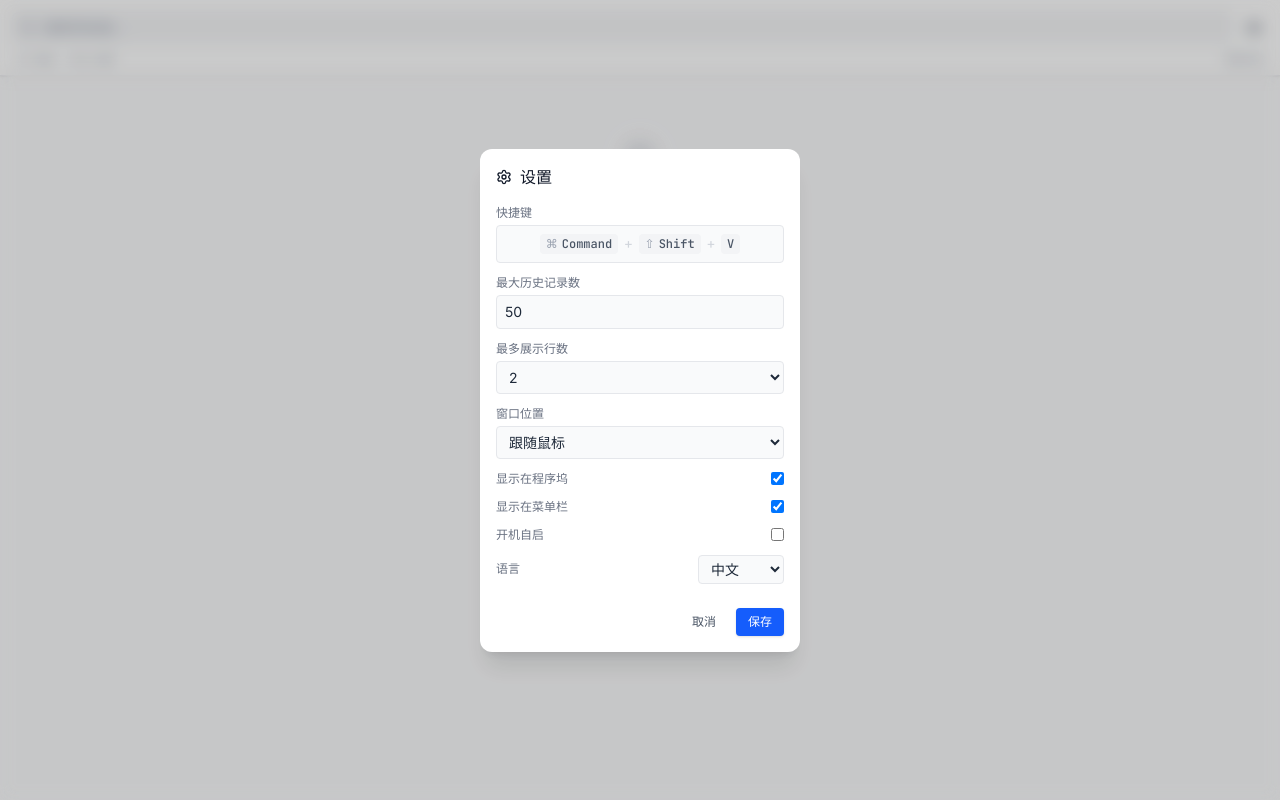
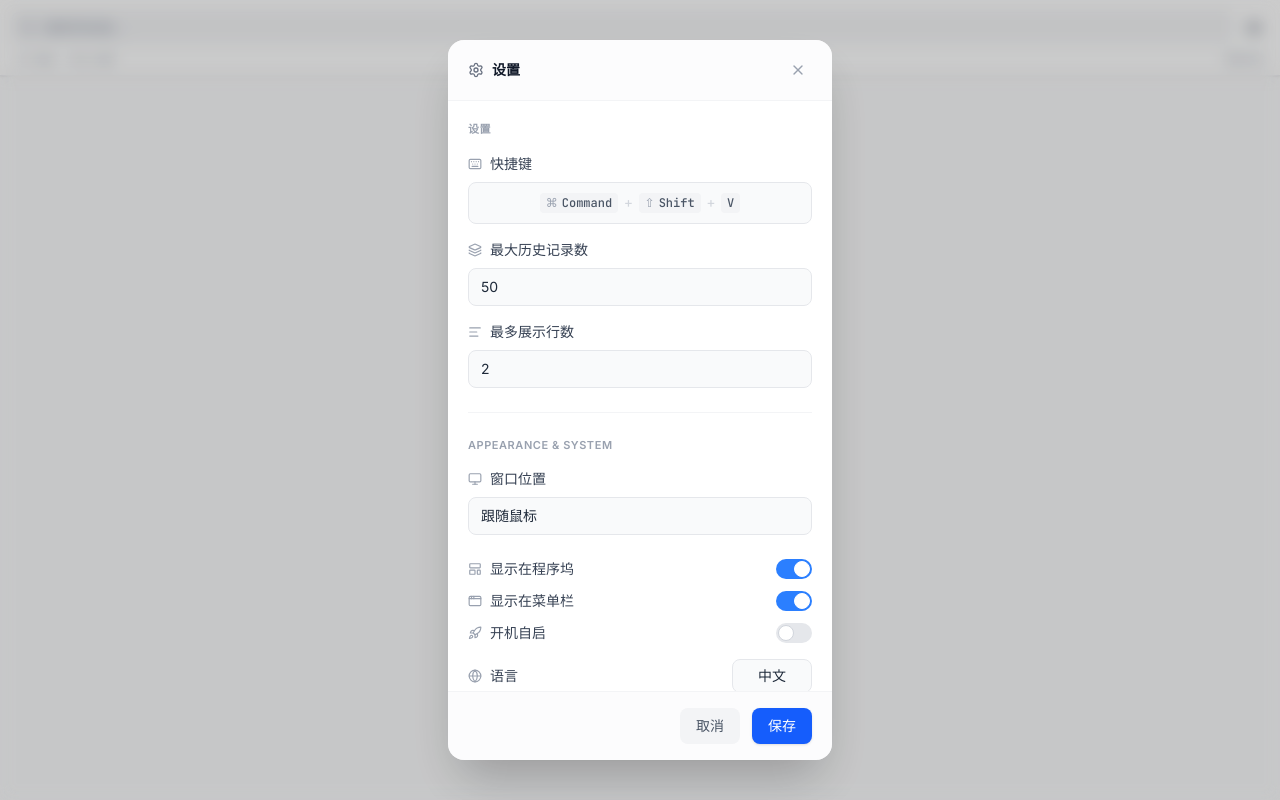
Before and after one commit to SymphonyOfNight/ClipStream, a React (Vite) app: page / in a window 1280 px wide. Both pictures are taken after a click on the button "设置". Built offline with nearby package versions, Linux system fonts and the light colour scheme.

Commit message:
feat(settings): Enhance settings modal UI and icons
Refactors the settings modal to use a more modern and spacious UI, including rounded corners and a larger maximum size. Adds new icons for various settings options to improve visual clarity and user experience.

```diff
--- a/src/components/ClipboardManager.tsx
+++ b/src/components/ClipboardManager.tsx
@@ -1,7 +1,7 @@
 import React, { useEffect, useState, useRef } from 'react';
 import { openDB } from 'idb';
 import { cn } from '../lib/utils';
-import { Copy, Image as ImageIcon, Trash2, Search, Command, X, Settings, Keyboard } from 'lucide-react';
+import { Copy, Image as ImageIcon, Trash2, Search, Command, X, Settings, Keyboard, Layers, AlignLeft, Monitor, LayoutTemplate, AppWindow, Rocket, Globe } from 'lucide-react';
 import { motion, AnimatePresence } from 'motion/react';
 import Toast from './Toast';
 import { i18n, Language } from './i18n';
@@ -648,25 +648,45 @@ export default function ClipboardManager() {
       {/* 设置模态框 */}
       {showSettings && (
         <div className="absolute inset-0 bg-black/20 backdrop-blur-sm z-50 flex items-center justify-center p-4">
-            <div className="bg-white rounded-xl shadow-xl w-full max-w-xs p-4 space-y-4">
-                <h3 className="font-medium text-gray-900 flex items-center gap-2">
-                    <Settings size={16} /> {t.settings}
+            <div className="bg-white rounded-2xl shadow-2xl w-full max-w-sm overflow-hidden flex flex-col max-h-[90vh]">
+                {/* Header */}
+                <div className="flex items-center justify-between px-5 py-4 border-b border-gray-100 bg-gray-50/50">
+                    <h3 className="font-semibold text-gray-900 flex items-center gap-2 text-sm">
+                        <Settings size={16} className="text-gray-500" /> {t.settings}
                     </h3>
+                    <button
+                        onClick={() => {
+                            setShowSettings(false);
+                            setIsRecordingShortcut(false);
+                        }}
+                        className="text-gray-400 hover:text-gray-600 hover:bg-gray-100 p-1.5 rounded-md transition-colors"
+                    >
+                        <X size={16} />
+                    </button>
+                </div>
 
-                <div className="space-y-3">
-                    <div>
-                        <label className="block text-xs font-medium text-gray-500 mb-1">{t.shortcut}</label>
+                {/* Content */}
+                <div className="p-5 space-y-6 overflow-y-auto">
+                    {/* General Section */}
+                    <div className="space-y-4">
+                        <h4 className="text-[11px] font-semibold text-gray-400 uppercase tracking-wider">{t.settings}</h4>
+
+                        {/* Shortcut */}
+                        <div className="space-y-2">
+                            <label className="flex items-center gap-2 text-sm font-medium text-gray-700">
+                                <Keyboard size={14} className="text-gray-400" /> {t.shortcut}
+                            </label>
                             <div
                                 className={cn(
-                                "w-full px-3 py-2 bg-gray-50 border rounded text-sm flex items-center justify-center cursor-pointer transition-colors",
-                                isRecordingShortcut ? "border-blue-500 bg-blue-50 text-blue-700" : "border-gray-200 text-gray-700 hover:border-gray-300"
+                                    "w-full px-3 py-2.5 bg-gray-50 border rounded-lg text-sm flex items-center justify-center cursor-pointer transition-all",
+                                    isRecordingShortcut ? "border-blue-500 bg-blue-50 text-blue-700 ring-2 ring-blue-500/20" : "border-gray-200 text-gray-700 hover:border-gray-300 hover:bg-gray-100/50"
                                 )}
                                 onClick={() => setIsRecordingShortcut(true)}
                                 onKeyDown={isRecordingShortcut ? handleShortcutKeyDown : undefined}
                                 tabIndex={0}
                             >
                                 {isRecordingShortcut ? (
-                                <span className="animate-pulse">{t.pressShortcut}</span>
+                                    <span className="animate-pulse font-medium">{t.pressShortcut}</span>
                                 ) : (
                                     <div className="flex items-center gap-1 font-mono">
                                         {renderShortcut(tempSettings.shortcut)}
@@ -674,21 +694,29 @@ export default function ClipboardManager() {
                                 )}
                             </div>
                         </div>
-                    <div>
-                        <label className="block text-xs font-medium text-gray-500 mb-1">{t.maxItems}</label>
+
+                        {/* Max Items */}
+                        <div className="space-y-2">
+                            <label className="flex items-center gap-2 text-sm font-medium text-gray-700">
+                                <Layers size={14} className="text-gray-400" /> {t.maxItems}
+                            </label>
                             <input
                                 type="number"
                                 value={tempSettings.maxItems}
                                 onChange={(e) => setTempSettings(prev => ({ ...prev, maxItems: Number(e.target.value) }))}
-                            className="w-full px-2 py-1.5 bg-gray-50 border border-gray-200 rounded text-sm focus:ring-1 focus:ring-blue-500 outline-none"
+                                className="w-full px-3 py-2 bg-gray-50 border border-gray-200 rounded-lg text-sm focus:ring-2 focus:ring-blue-500/20 focus:border-blue-500 outline-none transition-all"
                             />
                         </div>
-                    <div>
-                        <label className="block text-xs font-medium text-gray-500 mb-1">{t.maxLines}</label>
+
+                        {/* Max Lines */}
+                        <div className="space-y-2">
+                            <label className="flex items-center gap-2 text-sm font-medium text-gray-700">
+                                <AlignLeft size={14} className="text-gray-400" /> {t.maxLines}
+                            </label>
                             <select
                                 value={tempSettings.maxLines}
                                 onChange={(e) => setTempSettings(prev => ({ ...prev, maxLines: Number(e.target.value) }))}
-                            className="w-full px-2 py-1.5 bg-gray-50 border border-gray-200 rounded text-sm focus:ring-1 focus:ring-blue-500 outline-none"
+                                className="w-full px-3 py-2 bg-gray-50 border border-gray-200 rounded-lg text-sm focus:ring-2 focus:ring-blue-500/20 focus:border-blue-500 outline-none transition-all appearance-none"
                             >
                                 <option value={1}>1</option>
                                 <option value={2}>2</option>
@@ -698,12 +726,23 @@ export default function ClipboardManager() {
                                 <option value={0}>{t.unlimitedLines}</option>
                             </select>
                         </div>
-                    <div>
-                        <label className="block text-xs font-medium text-gray-500 mb-1">{t.windowPosition}</label>
+                    </div>
+
+                    <div className="h-px bg-gray-100 w-full"></div>
+
+                    {/* Appearance & System Section */}
+                    <div className="space-y-4">
+                        <h4 className="text-[11px] font-semibold text-gray-400 uppercase tracking-wider">Appearance & System</h4>
+
+                        {/* Window Position */}
+                        <div className="space-y-2">
+                            <label className="flex items-center gap-2 text-sm font-medium text-gray-700">
+                                <Monitor size={14} className="text-gray-400" /> {t.windowPosition}
+                            </label>
                             <select
                                 value={tempSettings.windowPosition}
                                 onChange={(e) => setTempSettings(prev => ({ ...prev, windowPosition: e.target.value }))}
-                            className="w-full px-2 py-1.5 bg-gray-50 border border-gray-200 rounded text-sm focus:ring-1 focus:ring-blue-500 outline-none"
+                                className="w-full px-3 py-2 bg-gray-50 border border-gray-200 rounded-lg text-sm focus:ring-2 focus:ring-blue-500/20 focus:border-blue-500 outline-none transition-all appearance-none"
                             >
                                 <option value="mouse">{t.followMouse}</option>
                                 <option value="top-right">{t.topRight}</option>
@@ -713,62 +752,84 @@ export default function ClipboardManager() {
                             </select>
                         </div>
 
-                    <div className="flex items-center justify-between">
-                        <label className="text-xs font-medium text-gray-500">{t.showDock}</label>
+                        {/* Toggles */}
+                        <div className="space-y-3 pt-2">
+                            <label className="flex items-center justify-between cursor-pointer group">
+                                <div className="flex items-center gap-2 text-sm font-medium text-gray-700">
+                                    <LayoutTemplate size={14} className="text-gray-400" /> {t.showDock}
+                                </div>
+                                <div className="relative">
                                     <input
                                         type="checkbox"
                                         checked={tempSettings.showDock}
                                         onChange={(e) => setTempSettings(prev => ({ ...prev, showDock: e.target.checked }))}
-                            className="rounded border-gray-300 text-blue-600 focus:ring-blue-500"
+                                        className="sr-only peer"
                                     />
+                                    <div className="w-9 h-5 bg-gray-200 peer-focus:outline-none rounded-full peer peer-checked:after:translate-x-full peer-checked:after:border-white after:content-[''] after:absolute after:top-[2px] after:left-[2px] after:bg-white after:border-gray-300 after:border after:rounded-full after:h-4 after:w-4 after:transition-all peer-checked:bg-blue-500"></div>
                                 </div>
+                            </label>
 
-                    <div className="flex items-center justify-between">
-                        <label className="text-xs font-medium text-gray-500">{t.showTray}</label>
+                            <label className="flex items-center justify-between cursor-pointer group">
+                                <div className="flex items-center gap-2 text-sm font-medium text-gray-700">
+                                    <AppWindow size={14} className="text-gray-400" /> {t.showTray}
+                                </div>
+                                <div className="relative">
                                     <input
                                         type="checkbox"
                                         checked={tempSettings.showTray}
                                         onChange={(e) => setTempSettings(prev => ({ ...prev, showTray: e.target.checked }))}
-                            className="rounded border-gray-300 text-blue-600 focus:ring-blue-500"
+                                        className="sr-only peer"
                                     />
+                                    <div className="w-9 h-5 bg-gray-200 peer-focus:outline-none rounded-full peer peer-checked:after:translate-x-full peer-checked:after:border-white after:content-[''] after:absolute after:top-[2px] after:left-[2px] after:bg-white after:border-gray-300 after:border after:rounded-full after:h-4 after:w-4 after:transition-all peer-checked:bg-blue-500"></div>
                                 </div>
+                            </label>
 
-                    <div className="flex items-center justify-between">
-                        <label className="text-xs font-medium text-gray-500">{t.autoLaunch}</label>
+                            <label className="flex items-center justify-between cursor-pointer group">
+                                <div className="flex items-center gap-2 text-sm font-medium text-gray-700">
+                                    <Rocket size={14} className="text-gray-400" /> {t.autoLaunch}
+                                </div>
+                                <div className="relative">
                                     <input
                                         type="checkbox"
                                         checked={tempSettings.autoLaunch}
                                         onChange={(e) => setTempSettings(prev => ({ ...prev, autoLaunch: e.target.checked }))}
-                            className="rounded border-gray-300 text-blue-600 focus:ring-blue-500"
+                                        className="sr-only peer"
                                     />
+                                    <div className="w-9 h-5 bg-gray-200 peer-focus:outline-none rounded-full peer peer-checked:after:translate-x-full peer-checked:after:border-white after:content-[''] after:absolute after:top-[2px] after:left-[2px] after:bg-white after:border-gray-300 after:border after:rounded-full after:h-4 after:w-4 after:transition-all peer-checked:bg-blue-500"></div>
                                 </div>
+                            </label>
 
-                    <div className="flex items-center justify-between">
-                        <label className="text-xs font-medium text-gray-500">{t.language}</label>
+                            <div className="flex items-center justify-between pt-1">
+                                <div className="flex items-center gap-2 text-sm font-medium text-gray-700">
+                                    <Globe size={14} className="text-gray-400" /> {t.language}
+                                </div>
                                 <select
                                     value={tempSettings.language}
                                     onChange={(e) => setTempSettings(prev => ({ ...prev, language: e.target.value as Language }))}
-                            className="px-2 py-1 bg-gray-50 border border-gray-200 rounded text-sm focus:ring-1 focus:ring-blue-500 outline-none"
+                                    className="px-3 py-1.5 bg-gray-50 border border-gray-200 rounded-lg text-sm focus:ring-2 focus:ring-blue-500/20 focus:border-blue-500 outline-none transition-all appearance-none text-center min-w-[80px]"
                                 >
                                     <option value="zh">中文</option>
                                     <option value="en">English</option>
                                 </select>
                             </div>
                         </div>
+                    </div>
+                </div>
 
-                <div className="flex justify-end gap-2 pt-2">
+                {/* Footer */}
+                <div className="flex justify-end gap-3 px-5 py-4 border-t border-gray-100 bg-gray-50/50">
                     <button
                         onClick={() => {
                             setShowSettings(false);
                             setIsRecordingShortcut(false);
                         }}
-                        className="px-3 py-1.5 text-xs font-medium text-gray-600 hover:bg-gray-100 rounded"
+                        className="px-4 py-2 text-sm font-medium text-gray-600 hover:bg-gray-200/50 bg-gray-100 rounded-lg transition-colors"
                     >
                         {t.cancel}
                     </button>
                     <button
                         onClick={saveSettings}
-                        className="px-3 py-1.5 text-xs font-medium text-white bg-blue-600 hover:bg-blue-700 rounded shadow-sm"
+                        className="px-4 py-2 text-sm font-medium text-white bg-blue-600 hover:bg-blue-700 rounded-lg shadow-sm transition-colors"
                     >
                         {t.save}
                     </button>
```
Lines whose indentation alone changed are shown as unchanged.
